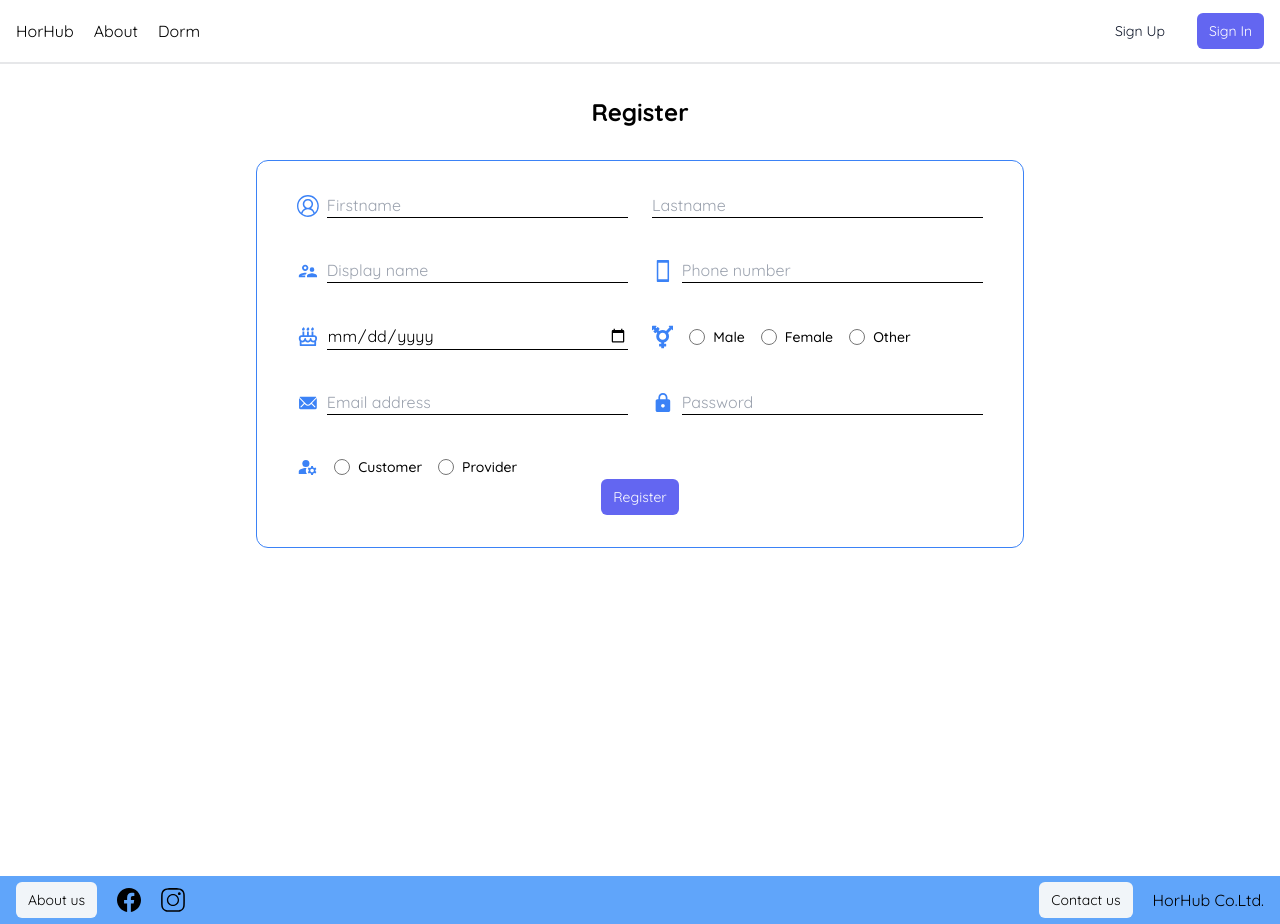
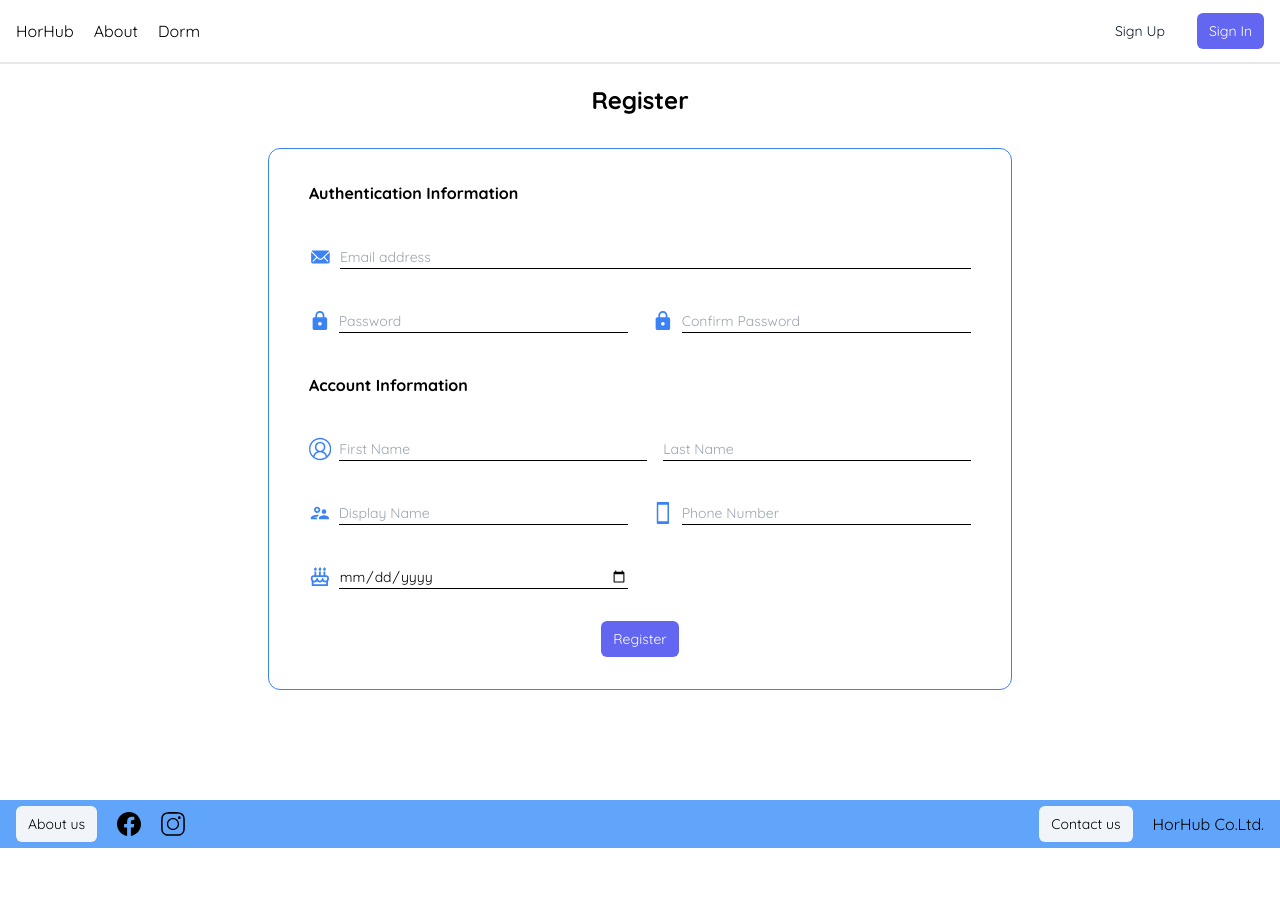
Before and after one commit to 2110366-2566-2/HorHub, a React (Create React App) app in the folder frontend/: page /register in a window 1280 px wide. After the commit the page ends 848 px from the top, so only its background shows below. Built offline with nearby package versions, Linux system fonts and the light colour scheme.

Commit message:
feat: validate form register

```diff
--- a/frontend/package.json
+++ b/frontend/package.json
@@ -3,6 +3,7 @@
   "version": "0.1.0",
   "private": true,
   "dependencies": {
+    "@hookform/resolvers": "^3.3.4",
     "@testing-library/jest-dom": "^5.17.0",
     "@testing-library/react": "^13.4.0",
     "@testing-library/user-event": "^13.5.0",
@@ -12,11 +13,13 @@
     "@types/react-dom": "^18.2.18",
     "react": "^18.2.0",
     "react-dom": "^18.2.0",
+    "react-hook-form": "^7.50.1",
     "react-icons": "^5.0.1",
     "react-router-dom": "^6.22.0",
     "react-scripts": "^5.0.1",
     "typescript": "^4.9.5",
-    "web-vitals": "^2.1.4"
+    "web-vitals": "^2.1.4",
+    "zod": "^3.22.4"
   },
   "scripts": {
     "start": "react-scripts start",
--- a/frontend/src/pages/register/RegisterPage.tsx
+++ b/frontend/src/pages/register/RegisterPage.tsx
@@ -6,71 +6,54 @@ import { FaTransgenderAlt } from "react-icons/fa";
 import { IoIosMail } from "react-icons/io";
 import { MdLock } from "react-icons/md";
 import { MdManageAccounts } from "react-icons/md";
+import { z } from "zod";
+import { SubmitHandler, useForm } from "react-hook-form";
+import { zodResolver } from '@hookform/resolvers/zod';
+
+
+
+
 
 export default function RegisterPage() {
 
-  function toRegister(registrationForm:FormData) {
-    const firstname = registrationForm.get("firstname")?.toString()
-    const lastname = registrationForm.get("lastname")?.toString()
-    const displayName = registrationForm.get("displayName")?.toString()
-    const phoneNumber = registrationForm.get("phoneNumber")?.toString()
-    const birthDate = registrationForm.get("birthDate")?.toString()
-    const gender = registrationForm.get("gender")?.toString()
-    const email = registrationForm.get("email")?.toString()
-    const password = registrationForm.get("password")?.toString()
-    const role = registrationForm.get("role")?.toString()
+  const schema = z.object({
+    email: z.string().trim().email(),
+    password: z.string().trim().min(8, {message: 'Password must be at least 8 characters'}),
+    confirmPassword: z.string().trim().min(8, {message: 'Password must be at least 8 characters'}),
+    firstName: z.string().trim().min(1, {message: 'Fill your first name'}),
+    lastName: z.string().trim().min(1, {message: 'Fill your last name'}),
+    displayName: z.string().trim().min(1, {message: 'Fill display name'}),
+    phoneNumber: z.string().trim().length(10, {message: 'Please fill valid phone number'})
+                  .refine((value) => /[0-9]{10}/.test(value), {message: 'Please fill valid phone number'}),
+    birthDate: z.date()
 
-    // Just testing
-    const registrationInfo = [firstname,lastname,role,displayName,phoneNumber,birthDate,
-                              gender,email,password,role]
-    console.log(registrationInfo)
+  })
+  .refine((data) => data.password === data.confirmPassword, {
+    path: ['confirmPassword'],
+    message: 'Password and confirm password does not match'
+  })
 
-    // To implement backend connection
+  type ValidationSchemaType = z.infer<typeof schema>
+
+  const { register, handleSubmit, formState: { errors } } = useForm<ValidationSchemaType>({
+    resolver: zodResolver(schema),
+  });
+
+  const onSubmit: SubmitHandler<ValidationSchemaType> = (data) => {
+    console.log(data)
   }
 
   return(
-    <div className="flex flex-col items-center h-screen mb-3">
-      <div className="mt-8 text-2xl font-bold">Register</div>
-      <div className="rounded-xl border border-blue-500 mt-8 h-fit bg-white w-3/5 pb-8">
-        <form onSubmit={(e) => { e.preventDefault(); toRegister(new FormData(e.target as HTMLFormElement)); }} className="mx-10 mt-8 flex flex-col items-center">
-          <div className="grid grid-cols-2 w-full gap-6 gap-y-10">
-            <div className="flex flex-row">
-              <VscAccount className='h-6 w-6 place-self-center text-blue-500' />
-              <input
-              type="text"
-              name="firstname"
-              placeholder="Firstname"
-              className="ml-2 border-0 border-b border-black outline-0 w-full"/>
-            </div>
-            <input
-              type="text"
-              name="lastname"
-              placeholder="Lastname"
-              className="border-0 border-b border-black outline-0 w-full"/>
-            <div className="flex flex-row">
-              <MdOutlineSupervisorAccount className='h-6 w-6 place-self-center text-blue-500' />
-              <input
-              type="text"
-              name="displayName"
-              placeholder="Display name"
-              className="ml-2 border-0 border-b border-black outline-0 w-full"/>
-            </div>
-            <div className="flex flex-row">
-              <IoPhonePortraitSharp className='h-6 w-6 place-self-center text-blue-500' />
-              <input
-              type="text"
-              name="phoneNumber"
-              placeholder="Phone number"
-              className="ml-2 border-0 border-b border-black outline-0 w-full"/>
-            </div>
-            <div className="flex flex-row">
-              <RiCake2Line className='h-6 w-6 place-self-center text-blue-500' />
-              <input
-              type="date"
-              name="birthDate"
-              placeholder="Birthdate"
-              className="ml-2 border-0 border-b border-black outline-0 w-full"/>
-            </div>
+    <div className="page">
+      <div className="text-2xl font-bold">Register</div>
+      <div className="rounded-xl border border-blue-500 mt-8 h-fit bg-white w-full md:w-4/5 lg:w-3/5 pb-8 text-sm">
+        <form onSubmit={handleSubmit(onSubmit)} className="mx-10 mt-8 flex flex-col items-center gap-8">
+          <div className="grid grid-cols-1 lg:grid-cols-2 w-full gap-6 gap-y-10">
+            {/*
+
+
+
+
             <div className="flex flex-row">
               <FaTransgenderAlt className='h-6 w-6 place-self-center text-blue-500' />
               <div className="ml-4 w-full flex gap-4">
@@ -102,24 +85,87 @@ export default function RegisterPage() {
                   <label htmlFor="Other" className="text-sm font-medium ml-2 hover:cursor-pointer">Other</label>
                 </div>
               </div>
+            </div> */}
+            <div className="w-full lg:col-span-2">
+              <span className="font-bold text-base">Authentication Information</span>
             </div>
-            <div className="flex flex-row">
+
+            <div className="flex flex-row lg:col-span-2">
               <IoIosMail className='h-6 w-6 place-self-center text-blue-500' />
               <input
               type="text"
-              name="email"
               placeholder="Email address"
-              className="ml-2 border-0 border-b border-black outline-0 w-full"/>
+              className="ml-2 border-0 border-b border-black outline-0 w-full"
+              {...register('email')} />
             </div>
+
             <div className="flex flex-row">
               <MdLock className='h-6 w-6 place-self-center text-blue-500' />
               <input
               type="password"
-              name="password"
               placeholder="Password"
-              className="ml-2 border-0 border-b border-black outline-0 w-full"/>
+              className="ml-2 border-0 border-b border-black outline-0 w-full"
+              {...register('password')} />
             </div>
+
             <div className="flex flex-row">
+              <MdLock className='h-6 w-6 place-self-center text-blue-500' />
+              <input
+              type="password"
+              placeholder="Confirm Password"
+              className="ml-2 border-0 border-b border-black outline-0 w-full"
+              {...register('confirmPassword')} />
+            </div>
+
+            <div className="w-full lg:col-span-2">
+              <span className="font-bold text-base">Account Information</span>
+            </div>
+
+            <div className="flex flex-row lg:col-span-2">
+              <VscAccount className='h-6 w-6 place-self-center text-blue-500' />
+              <input
+              type="text"
+              placeholder="First Name"
+              className="ml-2 border-0 border-b border-black outline-0 w-1/2"
+              {...register('firstName')} />
+              <input
+              type="text"
+              placeholder="Last Name"
+              className="ml-4 border-0 border-b border-black outline-0 w-1/2"
+              {...register('lastName')} />
+            </div>
+
+            <div className="flex flex-row">
+              <MdOutlineSupervisorAccount className='h-6 w-6 place-self-center text-blue-500' />
+              <input
+              type="text"
+              placeholder="Display Name"
+              className="ml-2 border-0 border-b border-black outline-0 w-full"
+              {...register('displayName')} />
+            </div>
+
+            <div className="flex flex-row">
+              <IoPhonePortraitSharp className='h-6 w-6 place-self-center text-blue-500' />
+              <input
+              type="tel"
+              placeholder="Phone Number"
+              className="ml-2 border-0 border-b border-black outline-0 w-full"
+              {...register('phoneNumber')} />
+            </div>
+
+            <div className="flex flex-row">
+              <RiCake2Line className='h-6 w-6 place-self-center text-blue-500' />
+              <input
+              type="date"
+              placeholder="Birthdate"
+              className="ml-2 border-0 border-b border-black outline-0 w-full"
+              {...register('birthDate')} />
+            </div>
+
+            <div>
+              {errors.birthDate?.message}
+            </div>
+            {/* <div className="flex flex-row">
               <MdManageAccounts className='h-6 w-6 place-self-center text-blue-500' />
               <div className="ml-4 w-full flex gap-4">
                 <div className="hover:cursor-pointer flex items-center">
@@ -141,7 +187,7 @@ export default function RegisterPage() {
                   <label htmlFor="provider" className="text-sm font-medium ml-2 hover:cursor-pointer">Provider</label>
                 </div>
               </div>
-            </div>
+            </div> */}
           </div>
           <button type="submit" className="primary-button">
             Register
```
Also changed, not shown: 2 other files (tests, documents, lock files or other folders).
